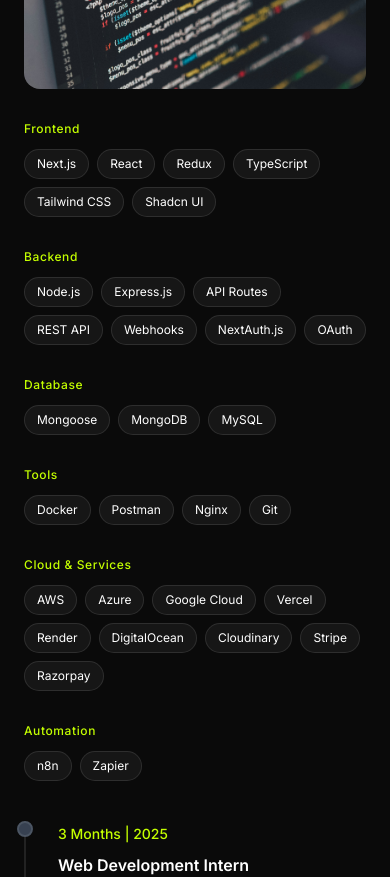
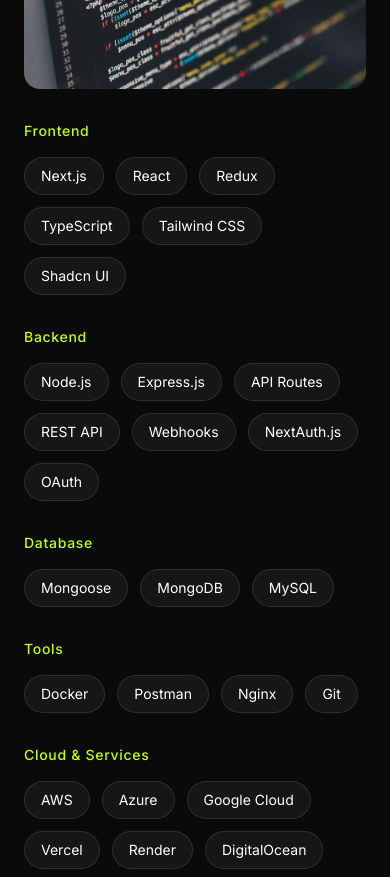
Before and after one commit to thenaveengautam/portfolio, a Next.js app: page / in a window 390 px wide. Shown: the part 3520-4397 px from the top of the page. Built offline with nearby package versions, Linux system fonts and the light colour scheme; a web font is replaced by a local one.

Commit message:
improve text size of skills

```diff
--- a/src/components/AboutSection.jsx
+++ b/src/components/AboutSection.jsx
@@ -148,12 +148,12 @@
             {/* Technical Expertise */}
             <div className="space-y-8">
               <div>
-                <h4 className="text-[#c4ff00] text-xs md:text-sm font-medium mb-3 md:mb-4 tracking-wider">Frontend</h4>
-                <div className="flex flex-wrap gap-2 md:gap-3">
+                <h4 className="text-[#c4ff00] text-sm font-medium mb-4 tracking-wider">Frontend</h4>
+                <div className="flex flex-wrap gap-3">
                   {mockData.about.technical.frontend.map((tech) => (
                     <span
                       key={tech}
-                      className="px-3 py-1.5 md:px-4 md:py-2 bg-white/5 rounded-full text-white text-xs md:text-sm border border-white/10 hover:border-[#c4ff00]/70 transition-all duration-300"
+                      className="px-4 py-2 bg-white/5 rounded-full text-white text-sm border border-white/10 hover:border-[#c4ff00]/70 transition-all duration-300"
                     >
                       {tech}
                     </span>
@@ -162,12 +162,12 @@
               </div>
 
               <div>
-                <h4 className="text-[#c4ff00] text-xs md:text-sm font-medium mb-3 md:mb-4 tracking-wider">Backend</h4>
-                <div className="flex flex-wrap gap-2 md:gap-3">
+                <h4 className="text-[#c4ff00] text-sm font-medium mb-4 tracking-wider">Backend</h4>
+                <div className="flex flex-wrap gap-3">
                   {mockData.about.technical.backend.map((tech) => (
                     <span
                       key={tech}
-                      className="px-3 py-1.5 md:px-4 md:py-2 bg-white/5 rounded-full text-white text-xs md:text-sm border border-white/10 hover:border-[#c4ff00]/70 transition-all duration-300"
+                      className="px-4 py-2 bg-white/5 rounded-full text-white text-sm border border-white/10 hover:border-[#c4ff00]/70 transition-all duration-300"
                     >
                       {tech}
                     </span>
@@ -176,12 +176,12 @@
               </div>
 
               <div>
-                <h4 className="text-[#c4ff00] text-xs md:text-sm font-medium mb-3 md:mb-4 tracking-wider">Database</h4>
-                <div className="flex flex-wrap gap-2 md:gap-3">
+                <h4 className="text-[#c4ff00] text-sm font-medium mb-4 tracking-wider">Database</h4>
+                <div className="flex flex-wrap gap-3">
                   {mockData.about.technical.database.map((tech) => (
                     <span
                       key={tech}
-                      className="px-3 py-1.5 md:px-4 md:py-2 bg-white/5 rounded-full text-white text-xs md:text-sm border border-white/10 hover:border-[#c4ff00]/70 transition-all duration-300"
+                      className="px-4 py-2 bg-white/5 rounded-full text-white text-sm border border-white/10 hover:border-[#c4ff00]/70 transition-all duration-300"
                     >
                       {tech}
                     </span>
@@ -190,12 +190,12 @@
               </div>
 
               <div>
-                <h4 className="text-[#c4ff00] text-xs md:text-sm font-medium mb-3 md:mb-4 tracking-wider">Tools</h4>
-                <div className="flex flex-wrap gap-2 md:gap-3">
+                <h4 className="text-[#c4ff00] text-sm font-medium mb-4 tracking-wider">Tools</h4>
+                <div className="flex flex-wrap gap-3">
                   {mockData.about.technical.tools.map((tech) => (
                     <span
                       key={tech}
-                      className="px-3 py-1.5 md:px-4 md:py-2 bg-white/5 rounded-full text-white text-xs md:text-sm border border-white/10 hover:border-[#c4ff00]/70 transition-all duration-300"
+                      className="px-4 py-2 bg-white/5 rounded-full text-white text-sm border border-white/10 hover:border-[#c4ff00]/70 transition-all duration-300"
                     >
                       {tech}
                     </span>
@@ -204,12 +204,12 @@
               </div>
 
               <div>
-                <h4 className="text-[#c4ff00] text-xs md:text-sm font-medium mb-3 md:mb-4 tracking-wider">Cloud & Services</h4>
-                <div className="flex flex-wrap gap-2 md:gap-3">
+                <h4 className="text-[#c4ff00] text-sm font-medium mb-4 tracking-wider">Cloud & Services</h4>
+                <div className="flex flex-wrap gap-3">
                   {mockData.technologies.map((tech) => (
                     <span
                       key={tech}
-                      className="px-3 py-1.5 md:px-4 md:py-2 bg-white/5 rounded-full text-white text-xs md:text-sm border border-white/10 hover:border-[#c4ff00]/70 transition-all duration-300"
+                      className="px-4 py-2 bg-white/5 rounded-full text-white text-sm border border-white/10 hover:border-[#c4ff00]/70 transition-all duration-300"
                     >
                       {tech}
                     </span>
@@ -218,12 +218,12 @@
               </div>
 
               <div>
-                <h4 className="text-[#c4ff00] text-xs md:text-sm font-medium mb-3 md:mb-4 tracking-wider">Automation</h4>
-                <div className="flex flex-wrap gap-2 md:gap-3">
+                <h4 className="text-[#c4ff00] text-sm font-medium mb-4 tracking-wider">Automation</h4>
+                <div className="flex flex-wrap gap-3">
                   {mockData.about.technical.automation.map((tech) => (
                     <span
                       key={tech}
-                      className="px-3 py-1.5 md:px-4 md:py-2 bg-white/5 rounded-full text-white text-xs md:text-sm border border-white/10 hover:border-[#c4ff00]/70 transition-all duration-300"
+                      className="px-4 py-2 bg-white/5 rounded-full text-white text-sm border border-white/10 hover:border-[#c4ff00]/70 transition-all duration-300"
                     >
                       {tech}
                     </span>
@@ -255,7 +255,7 @@
                     }`}></div>
 
                   <div className="pb-6 md:pb-8">
-                    <span className="text-[#c4ff00] text-sm font-medium">{exp.year}</span>
+                    <span className="text-[#c4ff00] text-xs md:text-sm font-medium">{exp.year}</span>
                     <h4 className="mt-2 text-base md:text-xl font-semibold text-white">{exp.role}</h4>
                     <p className="mt-1 md:mt-2 mb-1 md:mb-2 text-xs md:text-sm text-gray-400">{exp.company}</p>
                     <p className="leading-relaxed text-gray-200 text-sm md:text-base">{exp.description}</p>
```
